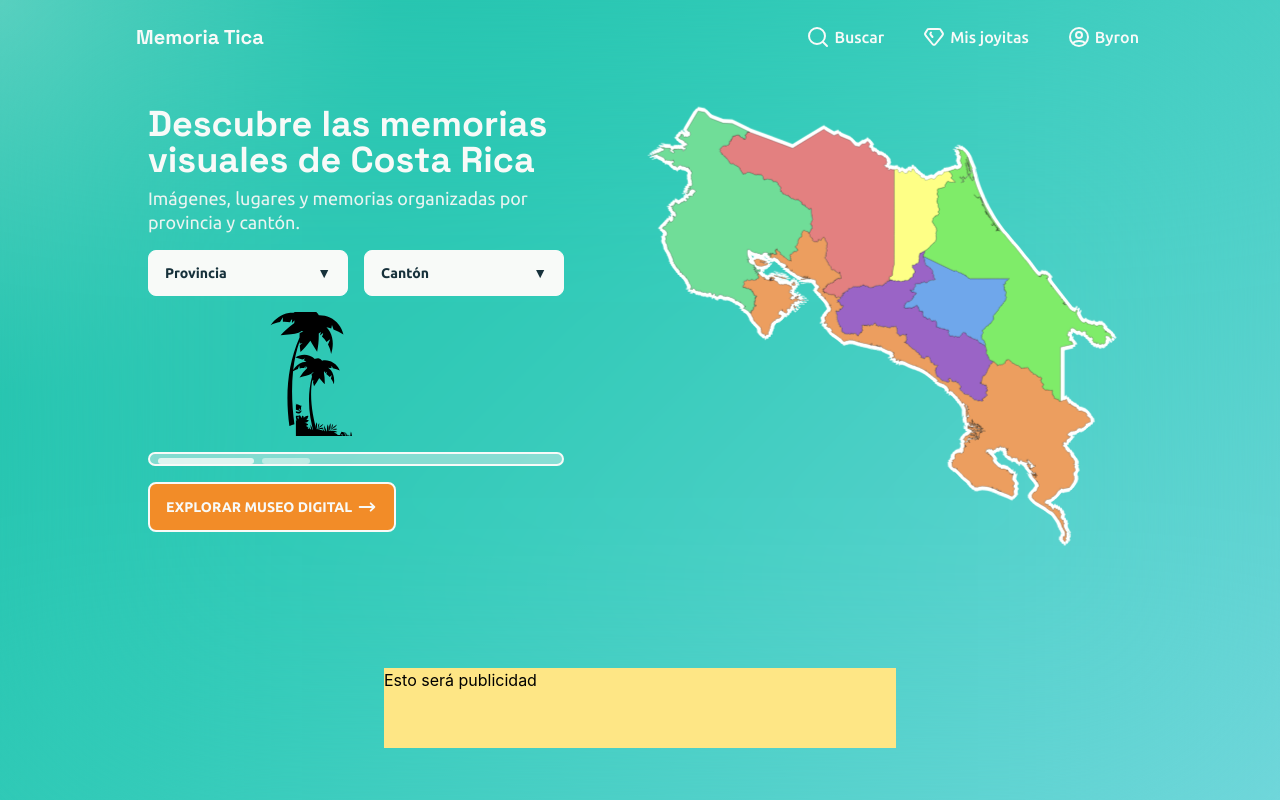
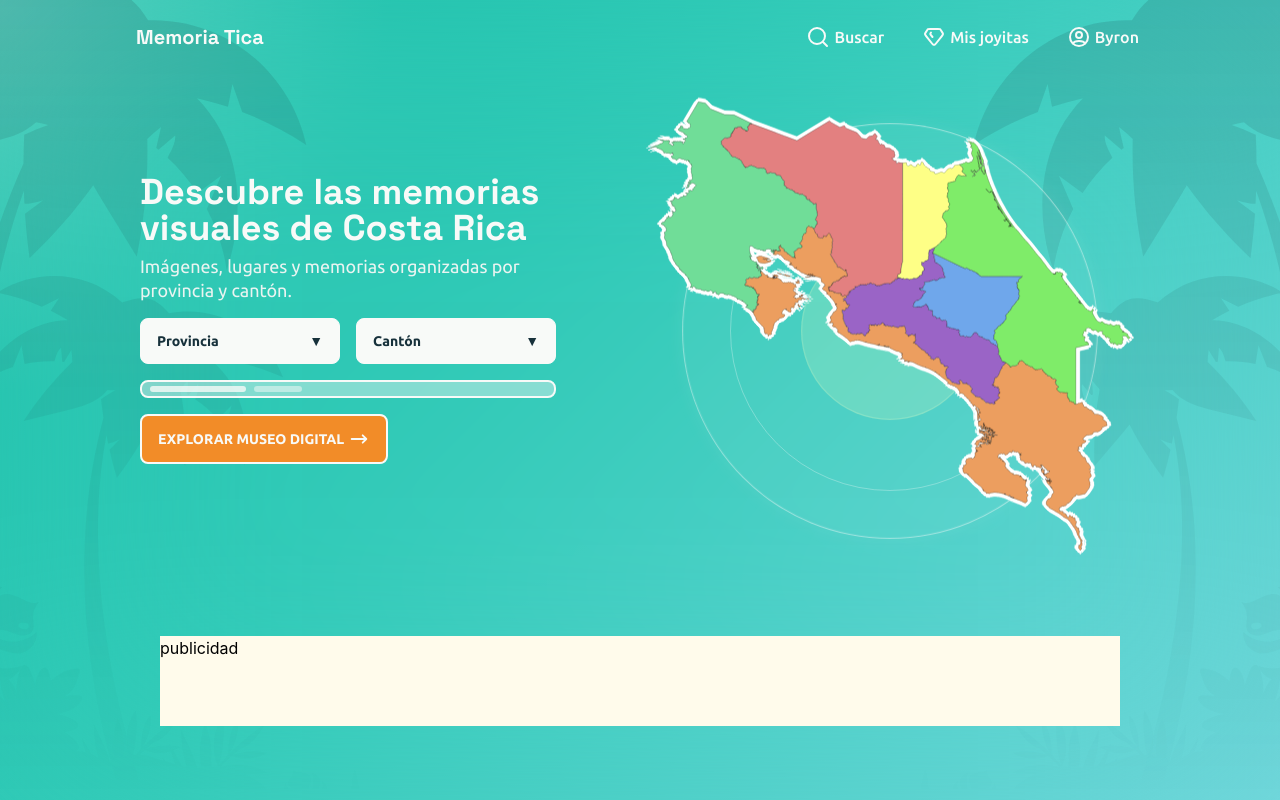
Before and after one commit to byronjvh/memoria-tica, a React (Vite) app: page / in a window 1280 px wide. Built offline with nearby package versions, Linux system fonts and the light colour scheme; grey boxes are pictures that could not be loaded.

Commit message:
add: bg effect

```diff
--- a/src/App.jsx
+++ b/src/App.jsx
@@ -1,4 +1,4 @@
-import { useEffect, useState } from 'react'
+import { useState } from 'react'
 import './App.css'
 import Map from './components/Map'
 import { Arrow, HorizontalLine } from './components/Icons'
@@ -30,9 +30,11 @@ function App() {
   return (
     <>
       <div className='h-[90svh]'>
+        <BackgroundOverlay className='background-overlay absolute left-0 top-0 h-full text-text-dark/20 -z-10' />
+        <BackgroundOverlay className='background-overlay absolute right-0 top-0 -scale-x-100 h-full text-text-dark/20 -z-10' />
         <Header />
-        <div className='hero'>
-          <div className='flex max-w-250 mx-auto px-2 justify-between'>
+        <div className='hero px-2'>
+          <div className='flex max-w-250 mx-auto justify-between'>
             <div className={`flex-1 max-w-104 max-h-120.5 flex flex-col pt-4 gap-4 place-self-center transition-all duration-500 ease-out ${selectedProvince ? "pb-0" : "pb-10"}`} >
               <div className='flex flex-col gap-2'>
                 <h1 className='text-balance text-text-light'>
@@ -46,7 +48,6 @@ function App() {
                 <CustomSelect list={provinceList} updateSelected={updateSelectedProvince} selected={selectedProvince} />
                 <CustomSelect list={filteredCantons} updateSelected={updateSelectedCanton} selected={selectedCanton} placeholder='Cantón' />
               </div>
-              <BackgroundOverlay />
               <div className={
                 `
                   ${selectedProvince ? "h-max p-4" : "h-4.5 px-2 py-1 "} flex flex-col w-full justify-start overflow-hidden rounded-lg
@@ -81,11 +82,19 @@ function App() {
                 Explorar museo digital <Arrow size={22} />
               </PrimaryButton>
             </div>
-            <div className='flex-1 max-w-125 max-h-125 overflow-hidden flex justify-center items-center' onClick={clickOutSide}>
+            <div className='flex-1 max-w-125 max-h-125 overflow-hidden flex justify-center items-center relative' onClick={clickOutSide}>
               <Map updateSelected={updateSelectedProvince} selectedProvince={selectedProvince} />
+              <div className="map-radar-effect">
+                <div className="radar-base" />
+                <div className="radar-inner-ring" />
+                <div className="radar-pulse" />
+              </div>
+
             </div>
           </div>
-          <div className='h-20 w-128 bg-amber-200 mx-auto mt-24'>Esto será publicidad</div>
+          <div className='max-w-240 min-h-22.5 sm:w-[calc(100% - 32px)] mx-auto mt-16 bg-amber-50'>
+            publicidad
+          </div>
         </div>
       </div>
     </>
--- a/src/components/BackgroundOverlay.jsx
+++ b/src/components/BackgroundOverlay.jsx
@@ -1,5 +1,4 @@
 export default function Palm({
-    size = 420,
     color = "currentColor",
     opacity = 1,
     className = "",
@@ -8,8 +7,6 @@ export default function Palm({
     return (
         <svg
             viewBox="0 0 1000 1000"
-            width={size}
-            height={size}
             className={className}
             aria-hidden="true"
             xmlns="http://www.w3.org/2000/svg"
--- a/src/components/CustomSelect.jsx
+++ b/src/components/CustomSelect.jsx
@@ -150,7 +150,8 @@ export default function CustomSelect({
                     className="
                         absolute z-50 mt-2 w-full overflow-hidden rounded-lg
                         border border-secondary-active bg-secondary p-1
-                        shadow-2xl backdrop-blur-xl
+                        shadow-2xl backdrop-blur-xl max-h-74.5 overflow-y-auto
+                        custom-select-scroll
                     "
                 >
                     <li
--- a/src/components/Map.jsx
+++ b/src/components/Map.jsx
@@ -2,14 +2,14 @@ import { useState } from "react";
 import { paths } from "../MapPathArray"
 
 const VIEW_BOX_PROVINCE = {
-    0: "scale(1) translate(0px, -10px)",
-    1: "scale(2.6) translate(-80px, -15px)",
-    2: "scale(2.2) translate(140px, 220px)",
-    3: "scale(3.4) translate(-170px, 35px)",
-    4: "scale(3.2) translate(-90px, 200px)",
-    5: "scale(1.8) translate(300px, 225px)",
-    6: "scale(1.25) translate(-85px, -145px)",
-    7: "scale(1.7) translate(-285px, 90px)"
+    0: "scale(1) translate(-20px, -30px)",
+    1: "scale(2.6) translate(-90px, -20px)",
+    2: "scale(2.2) translate(110px, 210px)",
+    3: "scale(3.4) translate(-175px, 30px)",
+    4: "scale(3.2) translate(-85px, 190px)",
+    5: "scale(1.8) translate(300px, 220px)",
+    6: "scale(1.25) translate(-75px, -130px)",
+    7: "scale(1.7) translate(-275px, 80px)"
 }
 
 export default function Map({ updateSelected, selectedProvince = 0, className }) {
@@ -35,9 +35,9 @@ export default function Map({ updateSelected, selectedProvince = 0, className })
     return (
         <svg
             id="Map"
-            className={`Map ${className}`}
+            className={`Map relative ${className}`}
             xmlns="http://www.w3.org/2000/svg"
-            viewBox="0 0 1000 1000"
+            viewBox="0 0 960 960"
             onClick={handleClick}
         >
             <g id="CostaRica" style={{
@@ -64,6 +64,7 @@ export default function Map({ updateSelected, selectedProvince = 0, className })
                     ))
                 }
             </g>
+
         </svg >
     )
 }
--- a/src/index.css
+++ b/src/index.css
@@ -152,4 +152,103 @@ button {
   opacity: 0;
 }
 
-.province-preview {}
+
+.background-overlay {
+  mask-image:
+    linear-gradient(to bottom,
+      rgba(0, 0, 0, .7),
+      transparent);
+}
+
+.custom-select-scroll {
+  scrollbar-width: thin;
+  scrollbar-color: rgba(248, 250, 248, 0.55) transparent;
+}
+
+.custom-select-scroll::-webkit-scrollbar {
+  width: 6px;
+}
+
+.custom-select-scroll::-webkit-scrollbar-track {
+  background: transparent;
+}
+
+.custom-select-scroll::-webkit-scrollbar-thumb {
+  background: rgba(248, 250, 248, 0.55);
+  border-radius: 999px;
+  transition: background 0.2s ease;
+}
+
+.custom-select-scroll::-webkit-scrollbar-thumb:hover {
+  background: rgba(248, 250, 248, 0.8);
+}
+
+.map-radar-effect {
+  position: absolute;
+  inset: 0;
+  z-index: -10;
+
+  display: flex;
+  align-items: center;
+  justify-content: center;
+
+  pointer-events: none;
+}
+
+.radar-base {
+  position: absolute;
+
+  width: 26rem;
+  height: 26rem;
+
+  border-radius: 999px;
+
+  background: rgba(248, 250, 248, 0.045);
+
+  border: 1.5px solid rgba(248, 250, 248, 0.4);
+
+  box-shadow:
+    inset 0 0 0 1px rgba(248, 250, 248, 0.08),
+    0 0 18px rgba(248, 250, 248, 0.08);
+}
+
+.radar-inner-ring {
+  position: absolute;
+
+  width: 20rem;
+  height: 20rem;
+
+  border-radius: 999px;
+
+  border: 1px solid rgba(248, 250, 248, 0.3);
+}
+
+.radar-pulse {
+  position: absolute;
+
+  width: 9rem;
+  height: 9rem;
+
+  border-radius: 999px;
+
+  border: 1.5px solid rgba(230, 255, 197, 0.6);
+  background-color: rgba(230, 255, 197, 0.4);
+
+  animation: radarPulse 4.4s ease-out infinite;
+}
+
+@keyframes radarPulse {
+  0% {
+    transform: scale(0.25);
+    opacity: 0;
+  }
+
+  18% {
+    opacity: 0.55;
+  }
+
+  100% {
+    transform: scale(2.9);
+    opacity: 0;
+  }
+}
```
Also changed, not shown: 2 other files (tests, documents, lock files or other folders).
